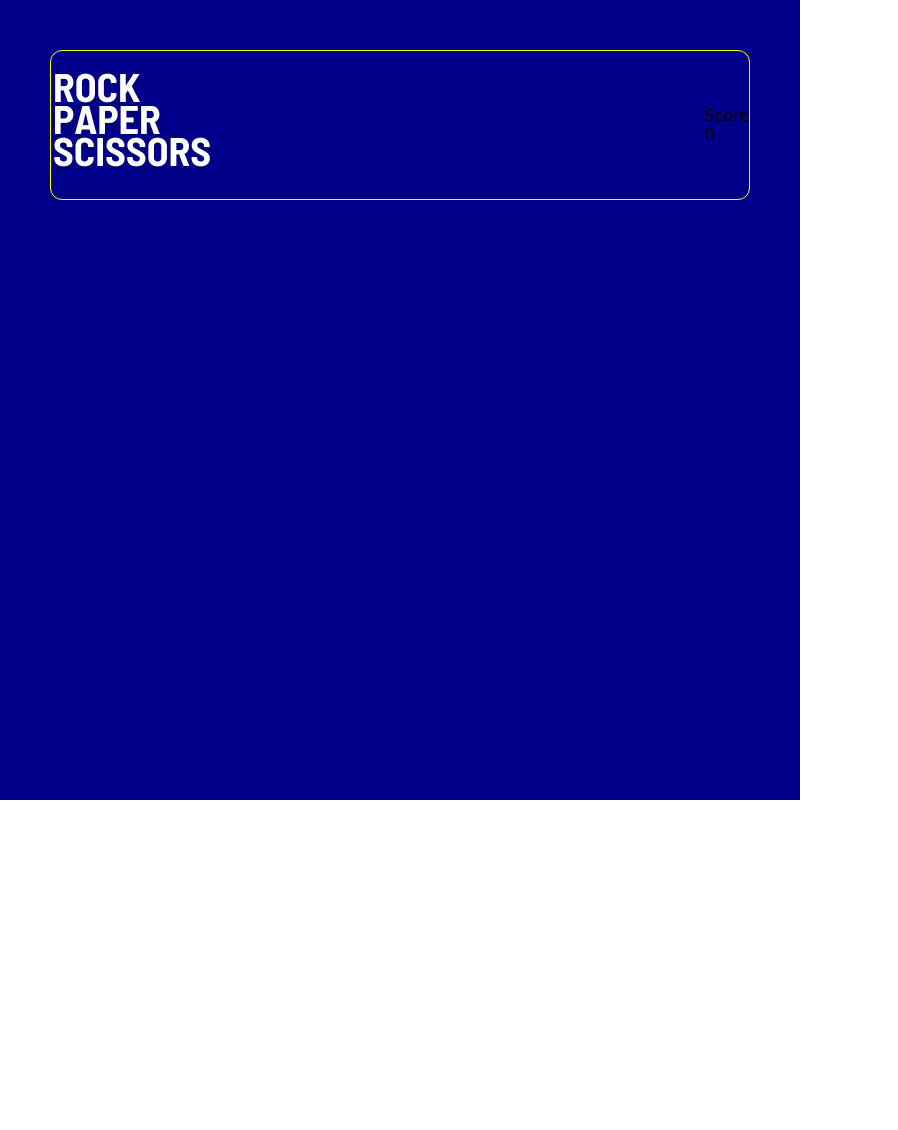
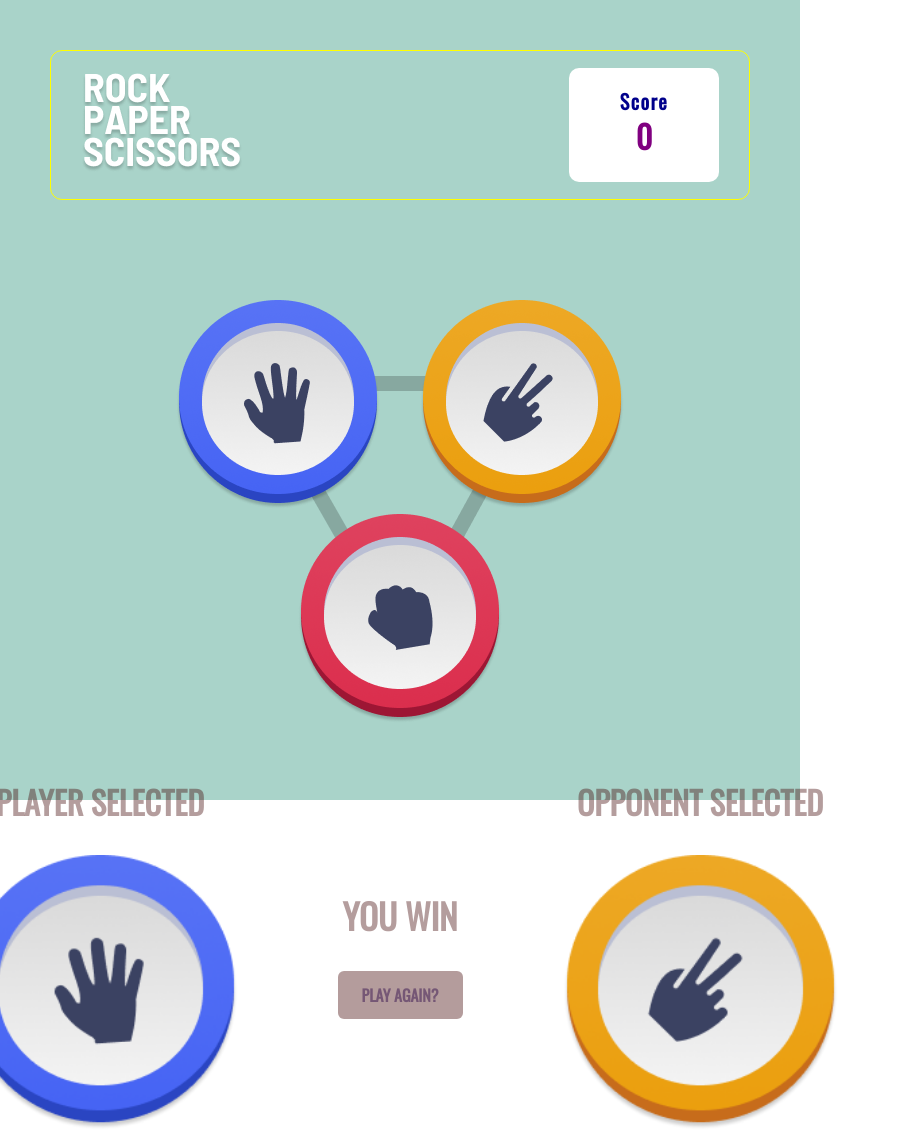
Before and after one commit to seyuan111/RPS, a plain HTML site: page index.html in a window 1280 px wide. Shown: the whole page, without its empty margins (0-898 px from the left). Before the commit the page ends 800 px from the top, so only its background shows below. Drawn offline with nearby package versions, Linux system fonts and the light colour scheme.

Commit message:
This is an updated RPS

```diff
--- a/index.html
+++ b/index.html
@@ -6,7 +6,7 @@
     <meta name="viewport" content="width=device-width, initial-scale=1.0">
     <link rel="preconnect" href="https://fonts.googleapis.com">
     <link rel="preconnect" href="https://fonts.gstatic.com" crossorigin>
-    <link href="https://fonts.googleapis.com/css2?family=Source+Sans+Pro:ital,wght@1,300&display=swap" rel="stylesheet">
+    <link href="https://fonts.googleapis.com/css2?family=Oswald&display=swap" rel="stylesheet">
     <link rel="stylesheet" href="rock.css">
     <title>Rock Paper Sissors</title>
 </head>
@@ -18,9 +18,40 @@
             </div>
             <div class="finalscore">
                 <p>Score</p>
-                <p>0</p>
+                <h1>0</h1>
+            </div>
+        </div>
+        <div class="hand">
+            <div class="hands paper">
+                <img src="/assets/Paper.png" onclick="pickHand('paper')">
+            </div>
+            <div class="hands scissors">
+                <img src="/assets/Scissors.png" onclick="pickHand('scissors')">
+            </div>
+            <div class="hands rock">
+                <img src="/assets/Rock.png" onclick="pickHand('rock')">
+            </div>
+        </div>
+        <div class="begin">
+            <div class="player">
+                <h1>PLAYER SELECTED</h1>
+                <div class="handImageContainer">
+                    <img id="userPickImage" src="/assets/Paper.png">
+                </div>
+            </div>
+            <div class="caller">
+                <div class="decisions"><h1>YOU WIN</h1></div>
+                <div class="newGame">PLAY AGAIN?</div>
+            </div>
+            <div class="opponent">
+                <h1>OPPONENT SELECTED</h1>
+                <div class="handImageContainer">
+                    <img id="OpponentI" src="/assets/Scissors.png">
+                </div>
             </div>
         </div>
     </div>
+
+    <script src="rock.js"></script>
 </body>
 </html>
--- a/rock.css
+++ b/rock.css
@@ -5,13 +5,14 @@
 }
 
 body{
-    font-family:'Lucida Sans', 'Lucida Sans Regular', 'Lucida Grande', 'Lucida Sans Unicode', Geneva, Verdana, sans-serif;
+    font-family: 'Oswald', sans-serif;
+    font-weight: bold;
 }
 
 .banner{
     width: 100vh;
     height: 100vh;
-    background-color: darkblue;
+    background-color: rgba(41, 146, 120, 0.4);
     display: flex;
     flex-direction: column;
     align-items: center;
@@ -27,3 +28,112 @@ body{
     justify-content: space-between;
     align-items: center;
 }
+
+.finalscore{
+    width: 150px;
+    height: 114px;
+    background-color: white;
+    border-radius: 10px;
+    margin: 30px;
+    display: flex;
+    flex-direction: column;
+    justify-content: center;
+    align-items: center;
+}
+
+.finalscore h1{
+    color: purple;
+}
+
+.finalscore p{
+    color: darkblue;
+    font-size: 20px;
+    font-weight: bold;
+    line-height: 21px;
+    letter-spacing: 1.5px;
+}
+
+.game{
+    margin-left: 30px;
+}
+
+.hand{
+    background-image: url('/assets/triangle.png');
+    background-repeat: no-repeat;
+    width: 476px;
+    height: 430px;
+    display: flex;
+    flex-wrap: wrap;
+    justify-content: center;
+    margin-top: 100px;
+    background-position: center;
+}
+
+.scissors{
+    margin-left: 20px;
+}
+
+.paper{
+    margin-right: 20px;
+}
+
+.hand .hands{
+    cursor: pointer;
+    transition: all 0.25s;
+}
+
+.hand .hands:hover{
+    transform: translate3d(0px,-8px,0px);
+}
+
+.begin{
+    width: 900px;
+    display: flex;
+    margin-top: 30px;
+}
+
+.begin img{
+    width: 275px;
+    height: 275px;
+}
+
+.begin > div{
+    flex: 1;
+}
+
+.begin h1{
+    color: rgba(68, 9, 9, 0.4);
+    margin-top: 20px;
+    margin-bottom: 30px;
+    text-align: center;
+}
+
+.handImageContainer {
+    display: flex;
+    justify-content: center;
+}
+
+.caller{
+    display: flex;
+    flex-direction: column;
+    align-items: center;
+    justify-content: center;
+}
+
+.caller h1{
+    font-size: 35px;
+}
+
+.newGame{
+    background-color: rgba(68, 9, 9, 0.4);
+    padding: 12px 24px;
+    border-radius: 6px;
+    cursor: pointer;
+    color: hsl(300,15%,40%);
+}
+
+.newGame:hover{
+    background-color: grey;
+    transform: translate3d(0px,-2px,0px);
+}
+/* > - target the closest div. without > will target all the div within the .begin.
--- a/rock.js
+++ b/rock.js
@@ -0,0 +1,53 @@
+const handOptions = {
+    "rock": "/assets/Rock.png",
+    "paper": "/assets/Paper.png",
+    "scissors": "/assets/Scissors.png"
+}
+
+const pickHand = (hands) => {
+    console.log(hands);
+    //if you want to click and select
+    let hand = document.querySelector(".hand");
+    hand.style.display = "none"; //(how to not display anything)
+
+    let begin = document.querySelector(".begin");
+    begin.style.display = "flex";
+    // set the user pick
+    document.getElementById("userPickImage").src = handOptions[hands];
+
+    OpponentHand();
+}
+
+const OpponentHand = () => {
+    let hands = ["rock","paper","scissors"]
+
+    let cpHand = hands[Math.floor(Math.random() * 3)]
+
+    document.getElementById("OpponentI").src = handOptions[cpHand];
+
+    return cpHand;
+}
+
+const caller = (userHand, cpHand) => {
+    if(userHand == "paper" && cpHand == "scissors"){
+        setDecision("YOU LOSE")
+    }else if(userHand == "paper" && cpHand == "rock"){
+        setDecision("YOU WIN")
+        setScore(score + 1);
+    }
+    if(userHand == "paper" && cpHand == "paper"){
+        setDecision("It's a tie");
+    }
+    if(userHand == "rock" && cpHand == "scissors"){
+        setDecisions("YOU WIN")
+        setScore(score + 1);
+    }
+}
+
+const setDecision = (decision) => {
+    console.log(decision)
+}
+
+const setScore = (score) => {
+    console.log(score)
+}
```
